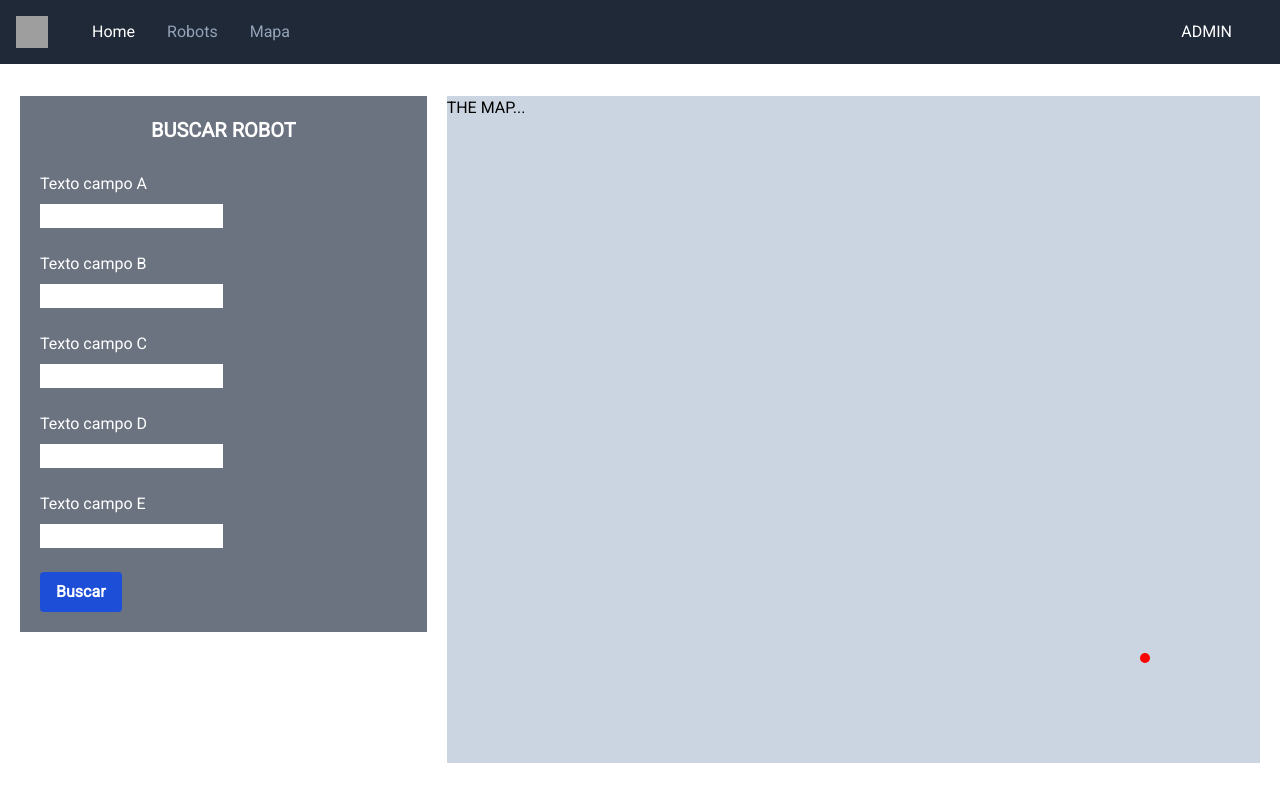
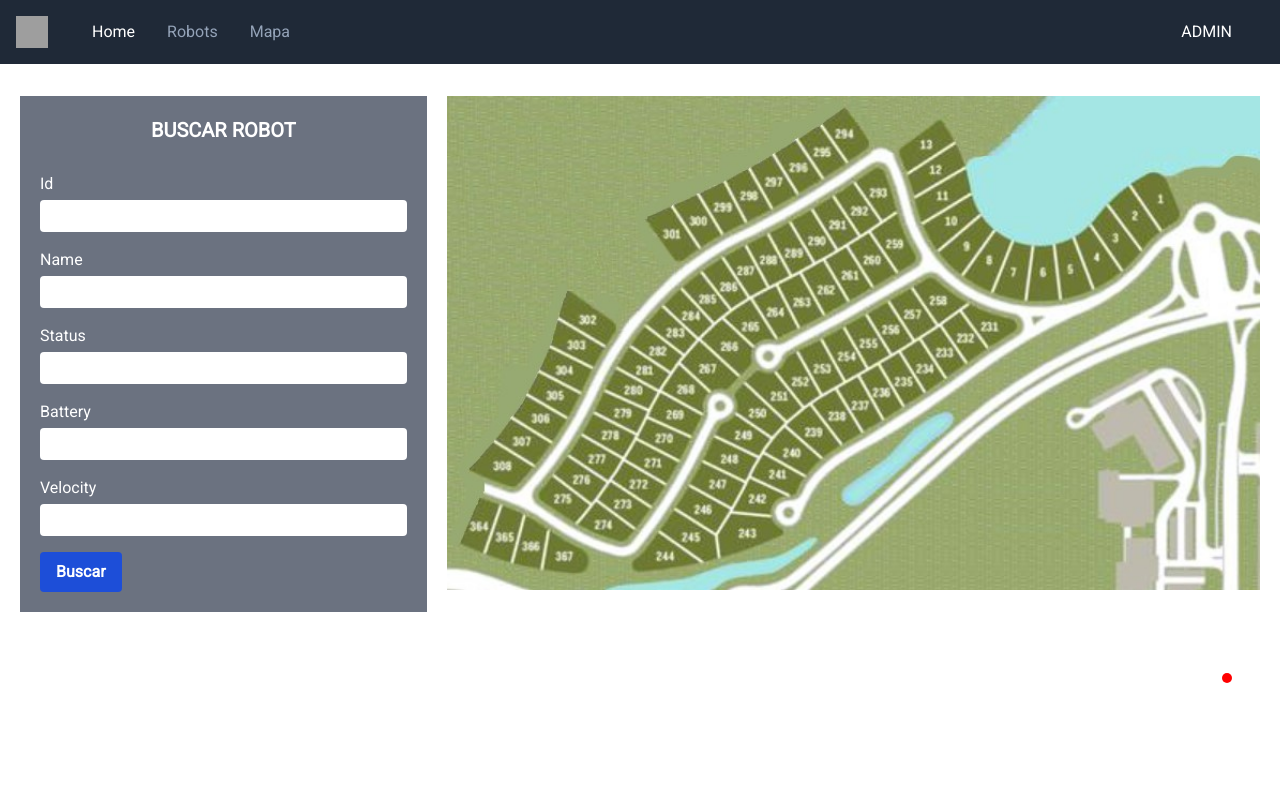
Before and after one commit to Astrovik3/front-integracion, a Next.js app: page /map in a window 1280 px wide. Built offline with nearby package versions, Linux system fonts and the light colour scheme; grey boxes are pictures that could not be loaded.

Commit message:
added backgroung map

```diff
--- a/src/app/home/page.js
+++ b/src/app/home/page.js
@@ -8,25 +8,24 @@ import "ag-grid-community/styles/ag-theme-alpine.css";
 
 export default function Home() {
   const [rowData] = useState([
-    { make: "Toyota", model: "Celica", price: 35000, campoA: "blabla", campoB: 123 },
-    { make: "Ford", model: "Mondeo", price: 32000, campoA: "blabla", campoB: 123 },
-    { make: "Porsche", model: "Boxter", price: 72000, campoA: "blabla", campoB: 123 },
-    { make: "Ford", model: "Mondeo", price: 32000, campoA: "blabla", campoB: 123 },
-    { make: "Porsche", model: "Boxter", price: 72000, campoA: "blabla", campoB: 123 },
-    { make: "Ford", model: "Mondeo", price: 32000, campoA: "blabla", campoB: 123 },
-    { make: "Porsche", model: "Boxter", price: 72000, campoA: "blabla", campoB: 123 },
-    { make: "Ford", model: "Mondeo", price: 32000, campoA: "blabla", campoB: 123 },
-    { make: "Porsche", model: "Boxter", price: 72000, campoA: "blabla", campoB: 123 },
-    { make: "Ford", model: "Mondeo", price: 32000, campoA: "blabla", campoB: 123 },
-    { make: "Porsche", model: "Boxter", price: 72000, campoA: "blabla", campoB: 123 }
+    { id: "Toyota", name: "Robot 1", velocity: 35000, status: "blabla", battery: 123 },
+    { id: "Ford", name: "Robot 2", velocity: 32000, status: "blabla", battery: 123 },
+    { id: "Porsche", name: "Robot 3", velocity: 72000, status: "blabla", battery: 123 },
+    { id: "Ford", name: "Robot 4", velocity: 32000, status: "blabla", battery: 123 },
+    { id: "Porsche", name: "Robot 5", velocity: 72000, status: "blabla", battery: 123 },
+    { id: "Ford", name: "Robot 6", velocity: 32000, status: "blabla", battery: 123 },
+    { id: "Porsche", name: "Robot 7", velocity: 72000, status: "blabla", battery: 123 },
+    { id: "Ford", name: "Robot 8", velocity: 32000, status: "blabla", battery: 123 },
+    { id: "Porsche", name: "Robot 9", velocity: 72000, status: "blabla", battery: 123 },
+    { id: "Ford", name: "Robot 10", velocity: 32000, status: "blabla", battery: 123 }
   ]);
 
   const [columnDefs] = useState([
-    { field: "make" },
-    { field: "model" },
-    { field: "price" },
-    { field: "campoA" },
-    { field: "campoB" }
+    { field: "id" },
+    { field: "name" },
+    { field: "velocity" },
+    { field: "status" },
+    { field: "battery" }
   ]);
 
   const [robotSelected, setRobotSelected] = useState('');
--- a/src/app/map/page.js
+++ b/src/app/map/page.js
@@ -2,6 +2,8 @@
 
 import React, { useEffect, useState } from "react";
 import SearchRobot from "./searchRobot";
+import Image from 'next/image';
+import MapImg from "./mapaGrande.jpg";
 
 export default function Map() {
   //const [robotSelected, setRobotSelected] = useState('');
@@ -9,14 +11,14 @@ export default function Map() {
   const auto1 = [
     { x: 10, y: 10 },
     { x: 30, y: 25 },
-    { x: 55, y: 35 },
-    { x: 75, y: 80 },
-    { x: 90, y: 85 },
-    { x: 110, y: 100 },
-    { x: 140, y: 105 },
-    { x: 160, y: 145 },
-    { x: 185, y: 175 },
-    { x: 190, y: 195 }
+    { x: 30, y: 55 },
+    { x: 28, y: 80 },
+    { x: 28, y: 100 },
+    { x: 28, y: 140 },
+    { x: 28, y: 165 },
+    { x: 26, y: 185 },
+    { x: 24, y: 200 },
+    { x: 20, y: 220 }
   ];
 
   const [position, setPosition] = useState(0);
@@ -27,7 +29,7 @@ export default function Map() {
       }/*else{
         setPosition(0);
       }*/
-    }, 1000);
+    }, 1500);
 
     return () => {
       clearInterval(intervalId);
@@ -41,8 +43,13 @@ export default function Map() {
           <SearchRobot></SearchRobot>
         </div>
       </div>
-      <div className="relative h-full w-2/3 mt-8 mr-5 bg-slate-300">
-        <p>THE MAP...</p>
+      <div className="relative h-full w-2/3 mt-8 mr-5">
+        <Image
+          src={MapImg}
+          alt = 'map'
+          width={919}
+          height={545}
+        />
         <div
           style={{
             position: 'absolute',
--- a/src/app/map/searchRobot.js
+++ b/src/app/map/searchRobot.js
@@ -15,20 +15,20 @@ function SearchRobot({ }) {
 
       <div className='bg-gray-500 mt-2 p-5'>
         <form>
-          <label className='block text-white mb-2'>Texto campo A</label>
-          <input id='outlined-basic' type='text' name='smalla'/><br/><br/>
+          <label className='block text-white mb-1'>Id</label>
+          <input className='w-full h-8 mb-4 rounded' id='outlined-basic' type='text' name='idRobot'/>
 
-          <label className='block text-white mb-2'>Texto campo B</label>
-          <input id='outlined-basic' type='text' name='smallb'/><br/><br/>
+          <label className='block text-white mb-1'>Name</label>
+          <input className='w-full h-8 mb-4 rounded' id='outlined-basic' type='text' name='nameRobot'/>
 
-          <label className='block text-white mb-2'>Texto campo C</label>
-          <input id='outlined-basic' type='text' name='smallc'/><br/><br/>
+          <label className='block text-white mb-1'>Status</label>
+          <input className='w-full h-8 mb-4 rounded' id='outlined-basic' type='text' name='statusRobot'/>
 
-          <label className='block text-white mb-2'>Texto campo D</label>
-          <input id='outlined-basic' type='text' name='smalld'/><br/><br/>
+          <label className='block text-white mb-1'>Battery</label>
+          <input className='w-full h-8 mb-4 rounded' id='outlined-basic' type='text' name='batteryRobot'/>
 
-          <label className='block text-white mb-2'>Texto campo E</label>
-          <input id='outlined-basic' type='text' name='smalle'/><br/><br/>
+          <label className='block text-white mb-1'>Velocity</label>
+          <input className='w-full h-8 mb-4 rounded' id='outlined-basic' type='text' name='velocityRobot'/>
 
           <button class='text-white rounded font-bold bg-blue-700 py-2 px-4'>
             Buscar
```
Also changed, not shown: src/app/map/mapaGrande.jpg (added).
